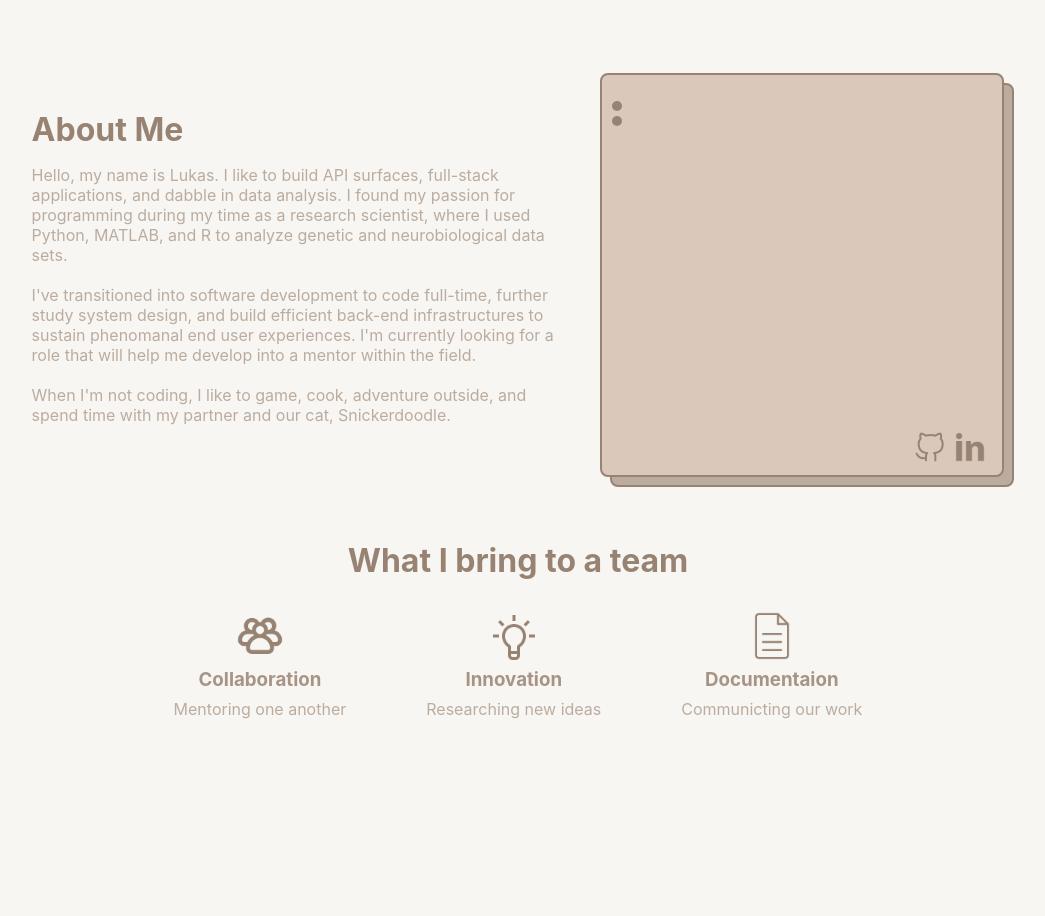
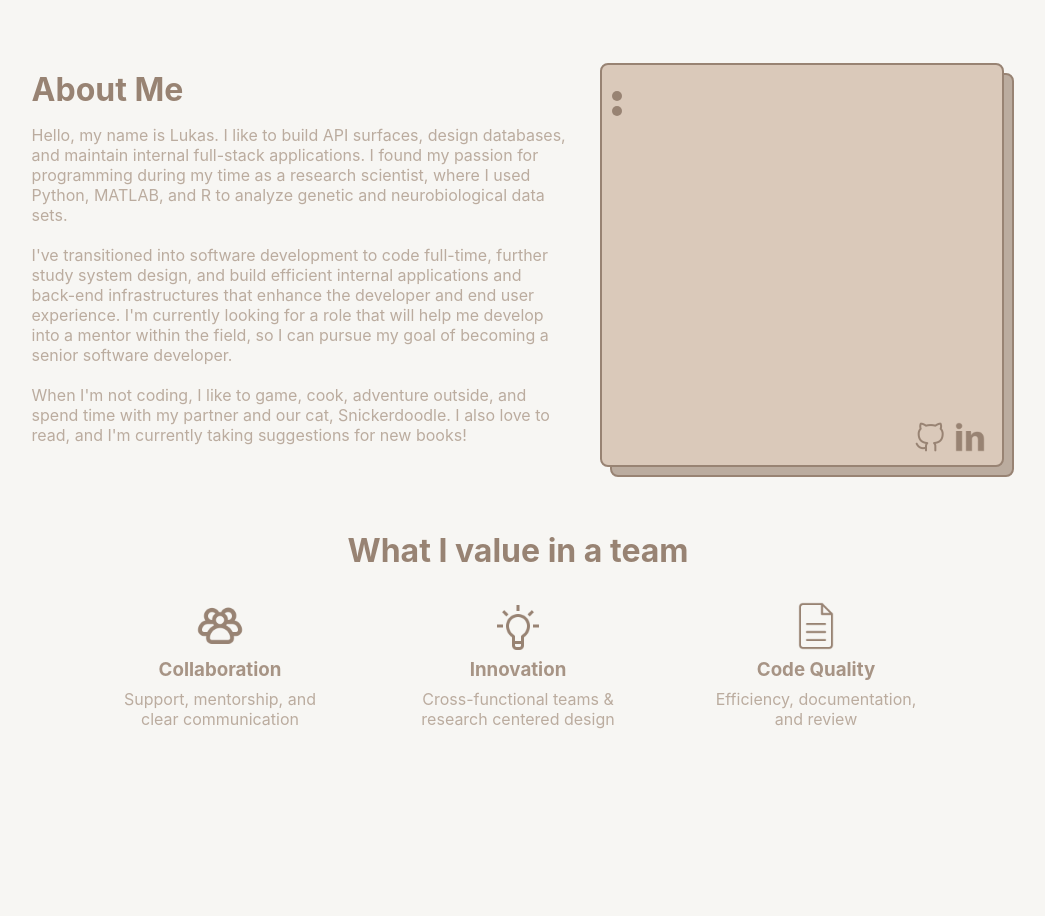
Before and after one commit to agtTwilight/portfolio, a React (Create React App) app: page / in a window 1280 px wide. Shown: the part 880-1796 px from the top of the page, without its empty margins (122-1167 px from the left). Built offline with nearby package versions, Linux system fonts and the light colour scheme; the HTML template or start-up script is replaced by a standard one.

Commit message:
updated about section

```diff
--- a/src/pages/About/index.js
+++ b/src/pages/About/index.js
@@ -13,22 +13,24 @@ export const About = () => {
 				<div id="about-hook">
 					<h2>About Me</h2>
 					<p>
-						Hello, my name is Lukas. I like to build API surfaces, full-stack
-						applications, and dabble in data analysis. I found my passion for
-						programming during my time as a research scientist, where I used
-						Python, MATLAB, and R to analyze genetic and neurobiological data
-						sets.
+						Hello, my name is Lukas. I like to build API surfaces, design
+						databases, and maintain internal full-stack applications. I found my
+						passion for programming during my time as a research scientist,
+						where I used Python, MATLAB, and R to analyze genetic and
+						neurobiological data sets.
 						<br></br>
 						<br></br>
 						I've transitioned into software development to code full-time,
-						further study system design, and build efficient back-end
-						infrastructures to sustain phenomanal end user experiences. I'm
-						currently looking for a role that will help me develop into a mentor
-						within the field.
+						further study system design, and build efficient internal
+						applications and back-end infrastructures that enhance the developer
+						and end user experience. I'm currently looking for a role that will
+						help me develop into a mentor within the field, so I can pursue my
+						goal of becoming a senior software developer.
 						<br></br>
 						<br></br>
 						When I'm not coding, I like to game, cook, adventure outside, and
-						spend time with my partner and our cat, Snickerdoodle.
+						spend time with my partner and our cat, Snickerdoodle. I also love
+						to read, and I'm currently taking suggestions for new books!
 					</p>
 				</div>
 				<div id="about-img-box">
@@ -54,22 +56,22 @@ export const About = () => {
 				</div>
 				<div id="about-bg-box"></div>
 			</section>
-			<h2 id="values">What I bring to a team</h2>
+			<h2 id="values">What I value in a team</h2>
 			<section id="about-bottom">
 				<div>
 					<img src={collaboration} alt=""></img>
 					<h3>Collaboration</h3>
-					<p>Mentoring one another</p>
+					<p>Support, mentorship, and clear communication</p>
 				</div>
 				<div>
 					<img src={innovation} alt=""></img>
 					<h3>Innovation</h3>
-					<p>Researching new ideas</p>
+					<p>Cross-functional teams & research centered design</p>
 				</div>
 				<div>
 					<img src={documentation} alt=""></img>
-					<h3>Documentaion</h3>
-					<p>Communicting our work</p>
+					<h3>Code Quality</h3>
+					<p>Efficiency, documentation, and review</p>
 				</div>
 			</section>
 		</section>
--- a/src/pages/About/style.css
+++ b/src/pages/About/style.css
@@ -36,8 +36,10 @@
 
 #about-bottom div {
 	display: flex;
+	width: 250px;
 	flex-direction: column;
 	align-items: center;
+	text-align: center;
 }
 
 #about-bottom img {
```
